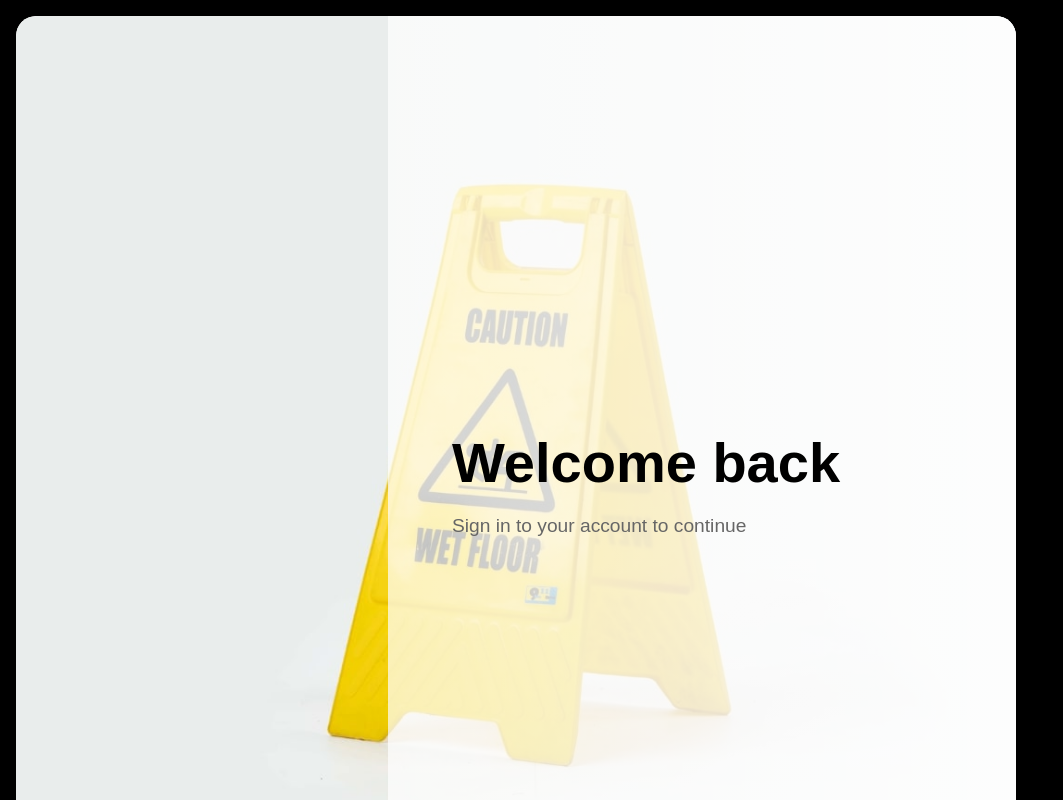
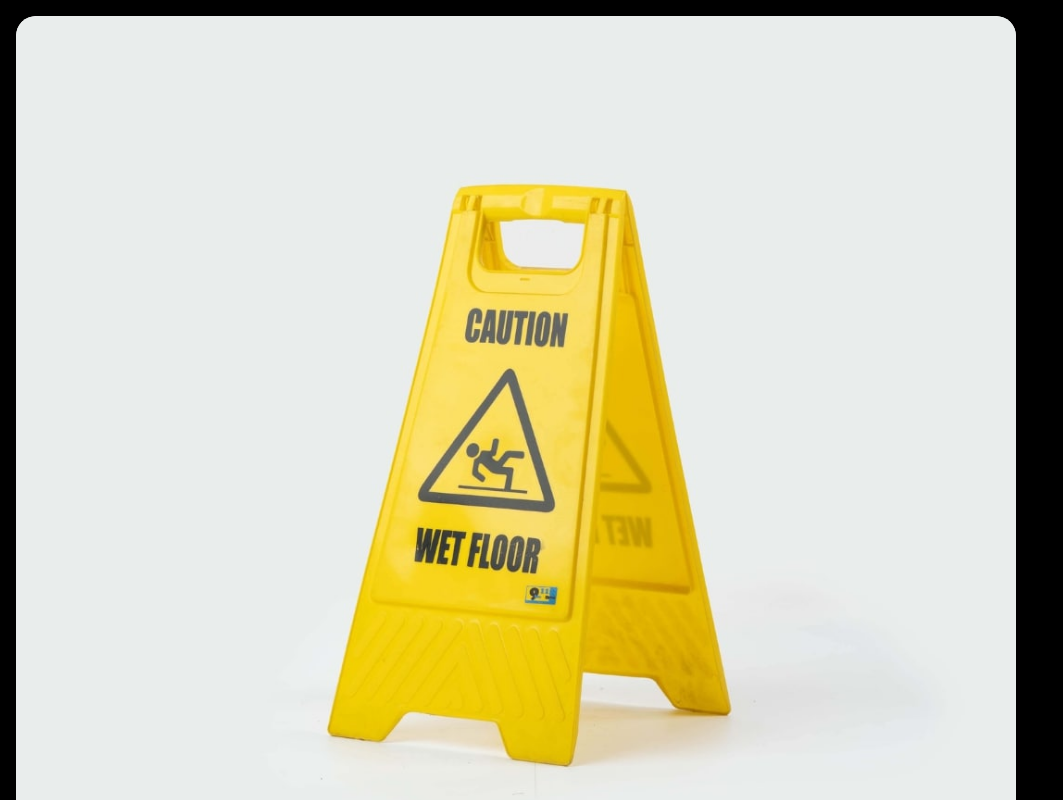
Before and after one commit to vinividivicilala/lolo, a Next.js app in the folder faq/: page /signin in a window 1280 px wide. Shown: the whole page, without its empty margins (0-1063 px from the left). Built offline with nearby package versions, Linux system fonts and the light colour scheme.

Commit message:
Update page.tsx

```diff
--- a/faq/app/signin/page.tsx
+++ b/faq/app/signin/page.tsx
@@ -2,6 +2,7 @@
 
 import React from "react";
 import { useRouter } from "next/navigation";
+
 
 export default function SignInPage({ onClose, onSwitchToSignUp, onSwitchToForgotPassword }: SignInPageProps) {
   const router = useRouter();
@@ -33,7 +34,7 @@ export default function SignInPage({ onClose, onSwitchToSignUp, onSwitchToForgot
           overflow: 'hidden'
         }}
       >
-        {/* Portrait Image - Full Left Side */}
+        {/* Portrait Image - Half Page Size */}
         <div
           style={{
             width: '100%',
@@ -45,52 +46,6 @@ export default function SignInPage({ onClose, onSwitchToSignUp, onSwitchToForgot
             borderRadius: '20px'
           }}
         />
-
-        {/* Text Overlay on Right Side */}
-        <div
-          style={{
-            position: 'absolute',
-            right: '0',
-            top: '0',
-            width: '50%',
-            height: '100%',
-            background: 'linear-gradient(to left, rgba(255,255,255,0.9) 0%, rgba(255,255,255,0.7) 100%)',
-            display: 'flex',
-            flexDirection: 'column',
-            justifyContent: 'center',
-            alignItems: 'flex-start',
-            padding: '0 4rem'
-          }}
-        >
-          {/* Judul Besar + Tebal */}
-          <h1
-            style={{
-              fontFamily: 'Arial, sans-serif', // Ganti dengan 'Arame' jika font tersedia
-              fontSize: '3.5rem',
-              fontWeight: 'bold',
-              color: '#000',
-              marginBottom: '1rem',
-              lineHeight: '1.2',
-              textAlign: 'left'
-            }}
-          >
-            Welcome back
-          </h1>
-
-          {/* Deskripsi */}
-          <p
-            style={{
-              fontFamily: 'Arial, sans-serif', // Ganti dengan 'Arame' jika font tersedia
-              fontSize: '1.2rem',
-              color: '#666',
-              margin: 0,
-              lineHeight: '1.5',
-              textAlign: 'left'
-            }}
-          >
-            Sign in to your account to continue
-          </p>
-        </div>
       </div>
     </div>
   );
```
